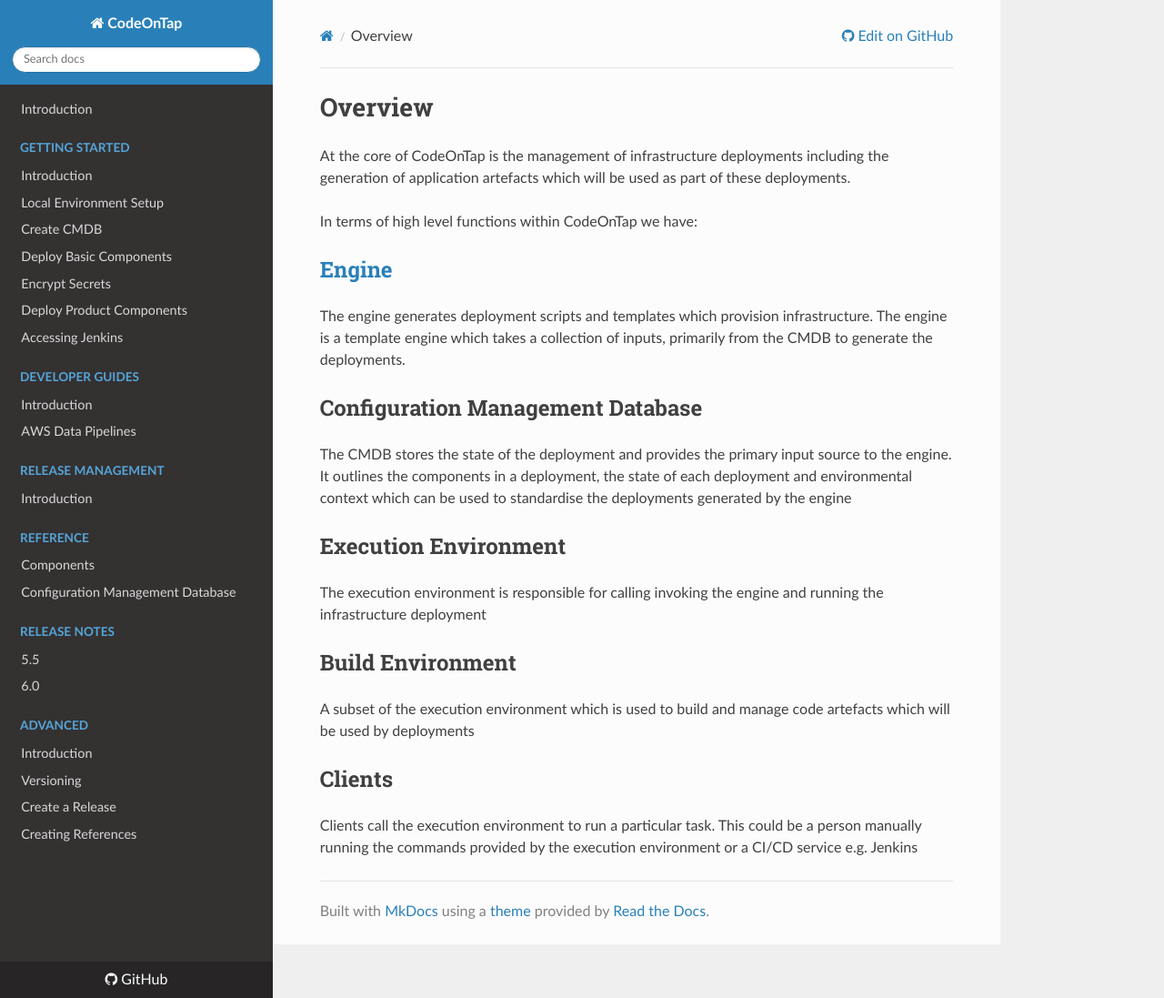
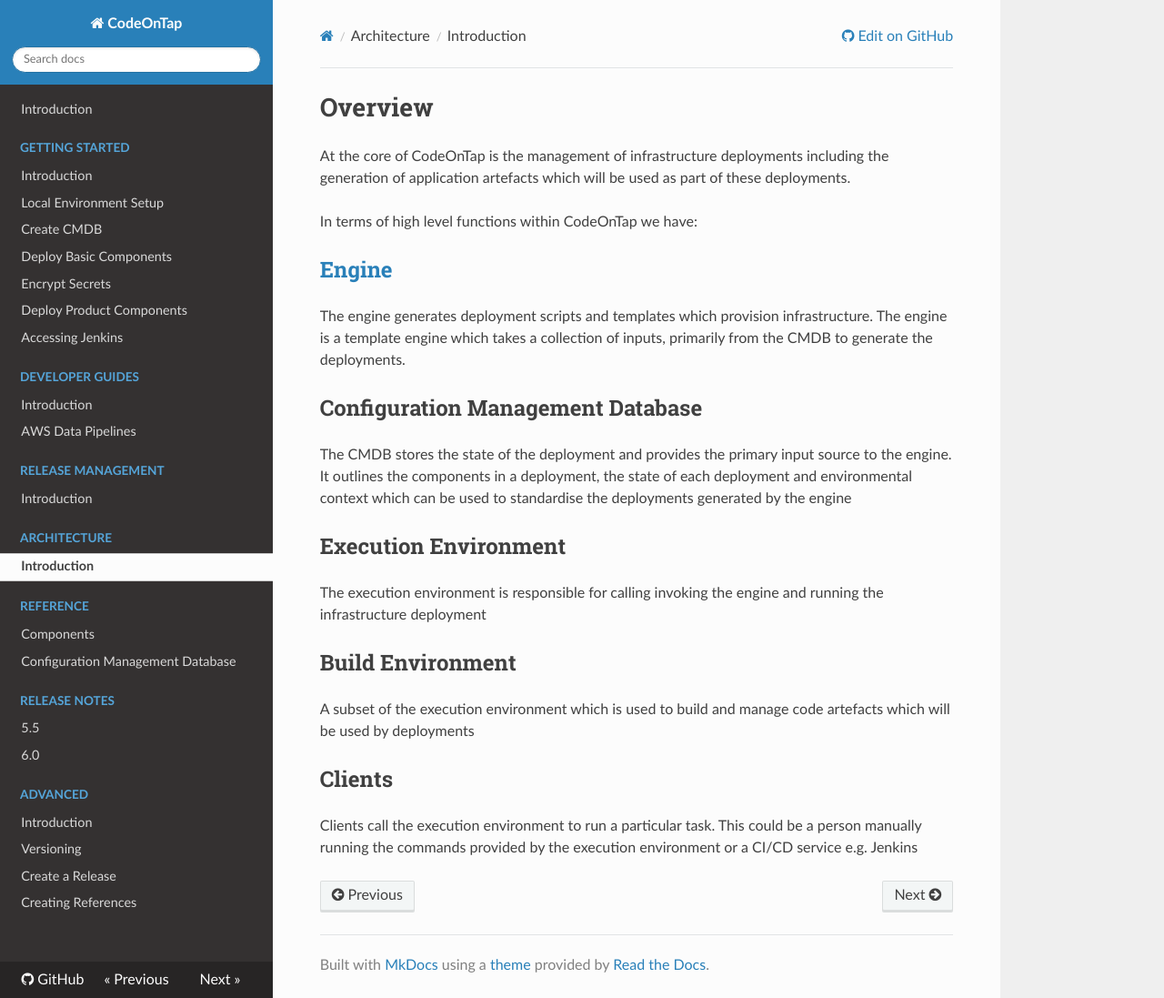
Before and after one commit to codeontap/codeontap, an MkDocs documentation site: the page built from docs/architecture/index.md, in a window 1280 px wide and 1097 px high. Shown: the whole window at 91% size. Built offline with MkDocs 1.6.1, drawn with Linux system fonts in a browser that asks for light colours; nearby versions of some CDN libraries.

Commit message:
update docs to include Architecture section

```diff
--- a/mkdocs.yml
+++ b/mkdocs.yml
@@ -27,6 +27,8 @@
     - 'AWS Data Pipelines' : './developer-guides/aws-data-pipeline.md'
   - 'Release Management':
     - 'Introduction' : './release-management/index.md'
+  - 'Architecture':
+    - 'Introduction' : './architecture/index.md'
   - 'Reference' :
     - 'Components' : './reference/component-reference.md'
     - 'Configuration Management Database' : './reference/cmdb-reference.md'
```
Also changed, not shown: docs/architecture/index.md (renamed from docs/architecture/overview.md).
